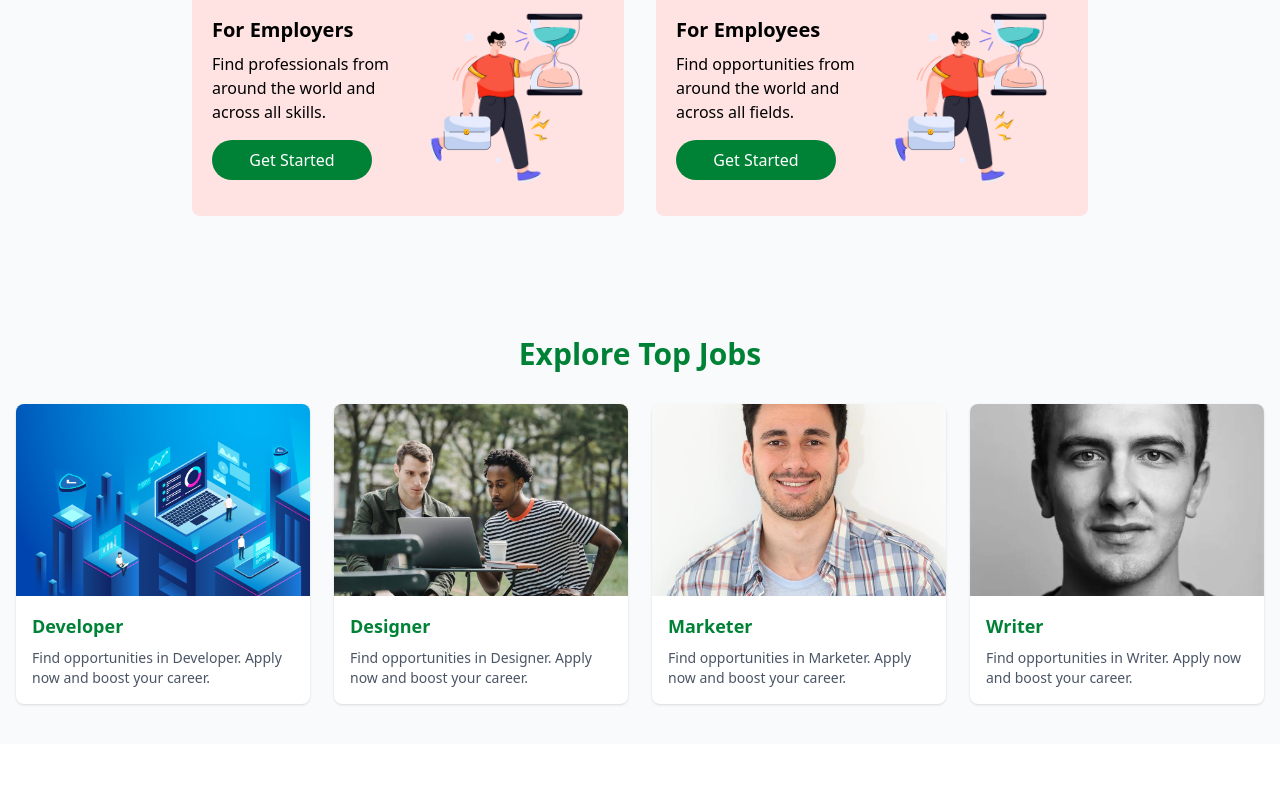
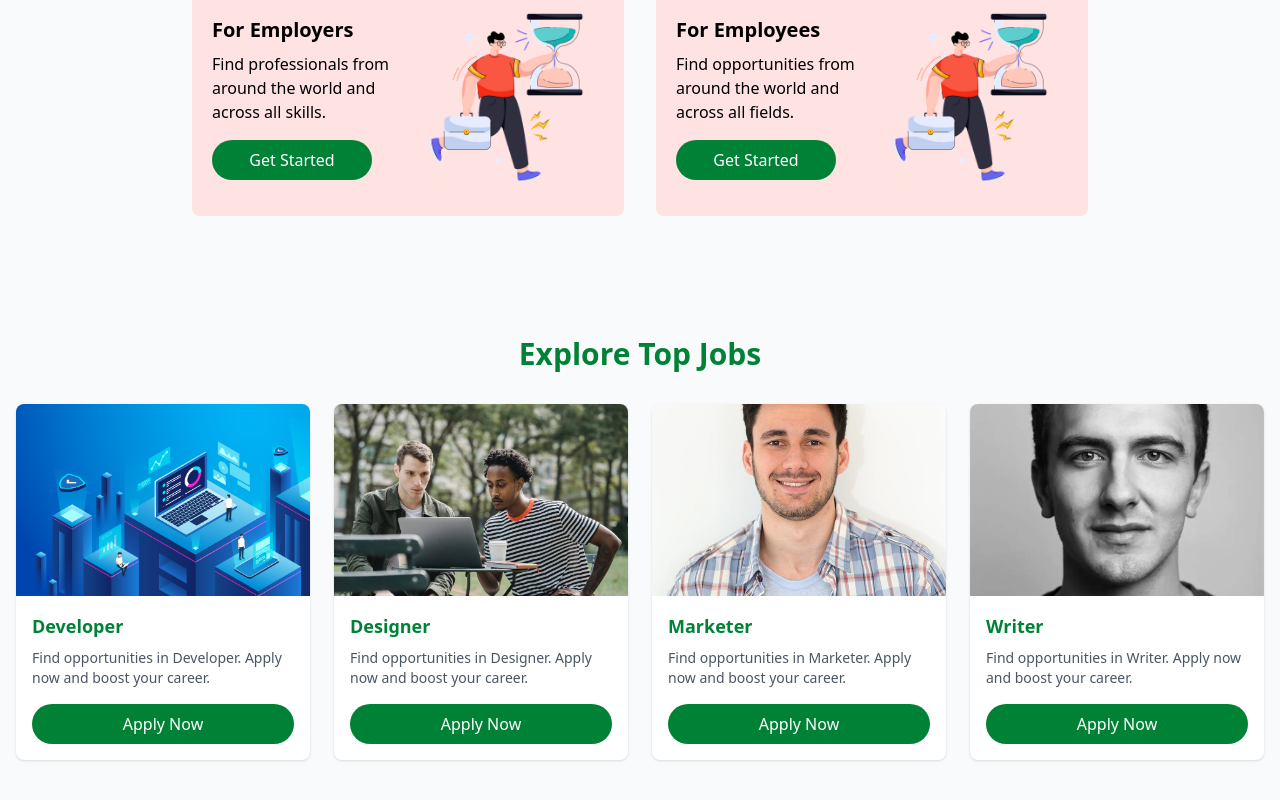
Before and after one commit to Nacho1499/dream-jobber, a Next.js app: page / in a window 1280 px wide. Shown: the part 932-1732 px from the top of the page. Before the commit the page ends 1676 px from the top, so only its background shows below. Built offline with nearby package versions, Linux system fonts and the light colour scheme.

Commit message:
worked on categories buttons

```diff
--- a/app/components/Categories.tsx
+++ b/app/components/Categories.tsx
@@ -41,7 +41,9 @@ const Categories = () => {
                             <p className="text-gray-600 text-sm flex-1">
                                 Find opportunities in {item.title}. Apply now and boost your career.
                             </p>
-
+                            <button className="mt-4 bg-green-700 text-white py-2 rounded-full hover:from-teal-500 hover:to-green-700 transition">
+                                Apply Now
+                            </button>
                         </div>
                     </div>
                 ))}
```
